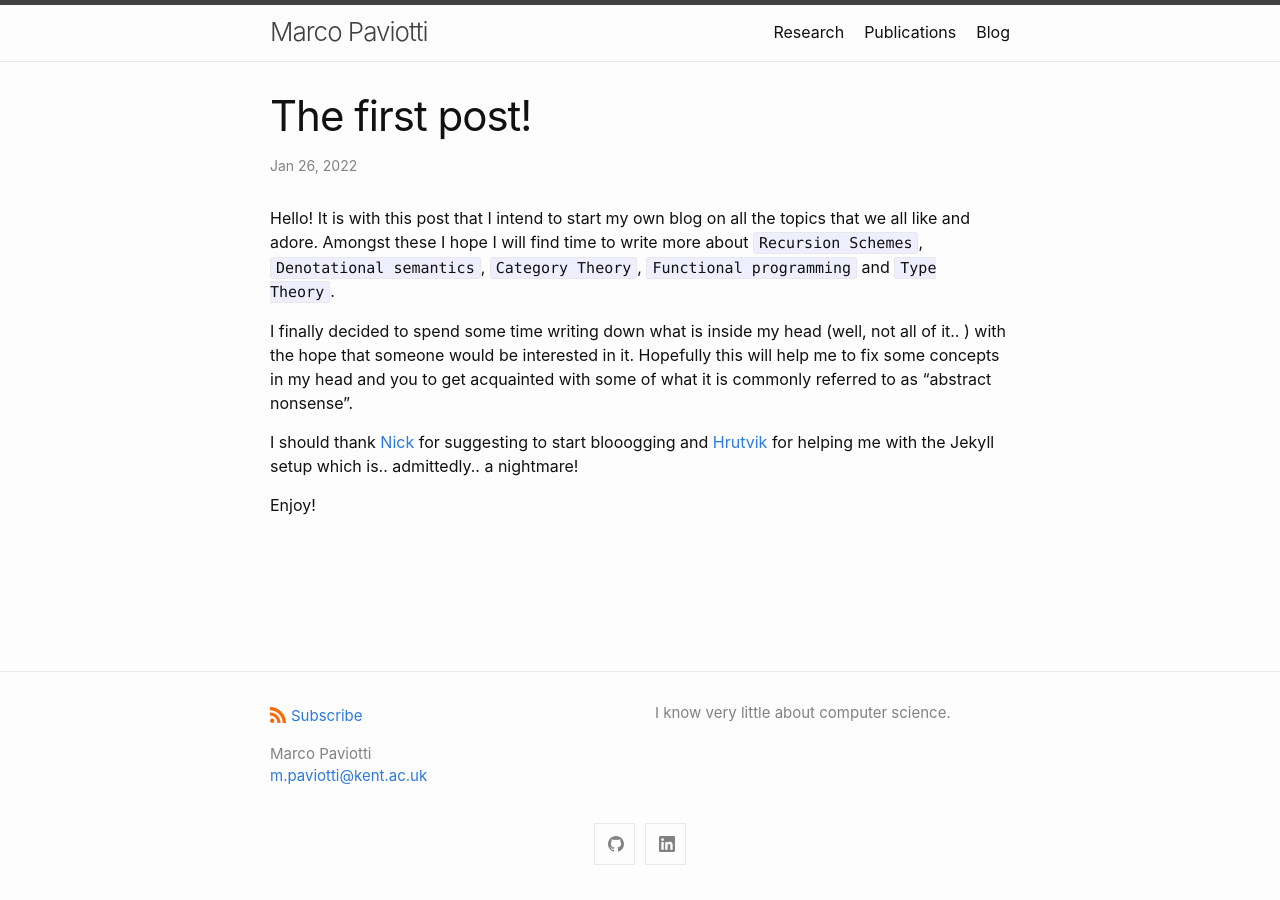
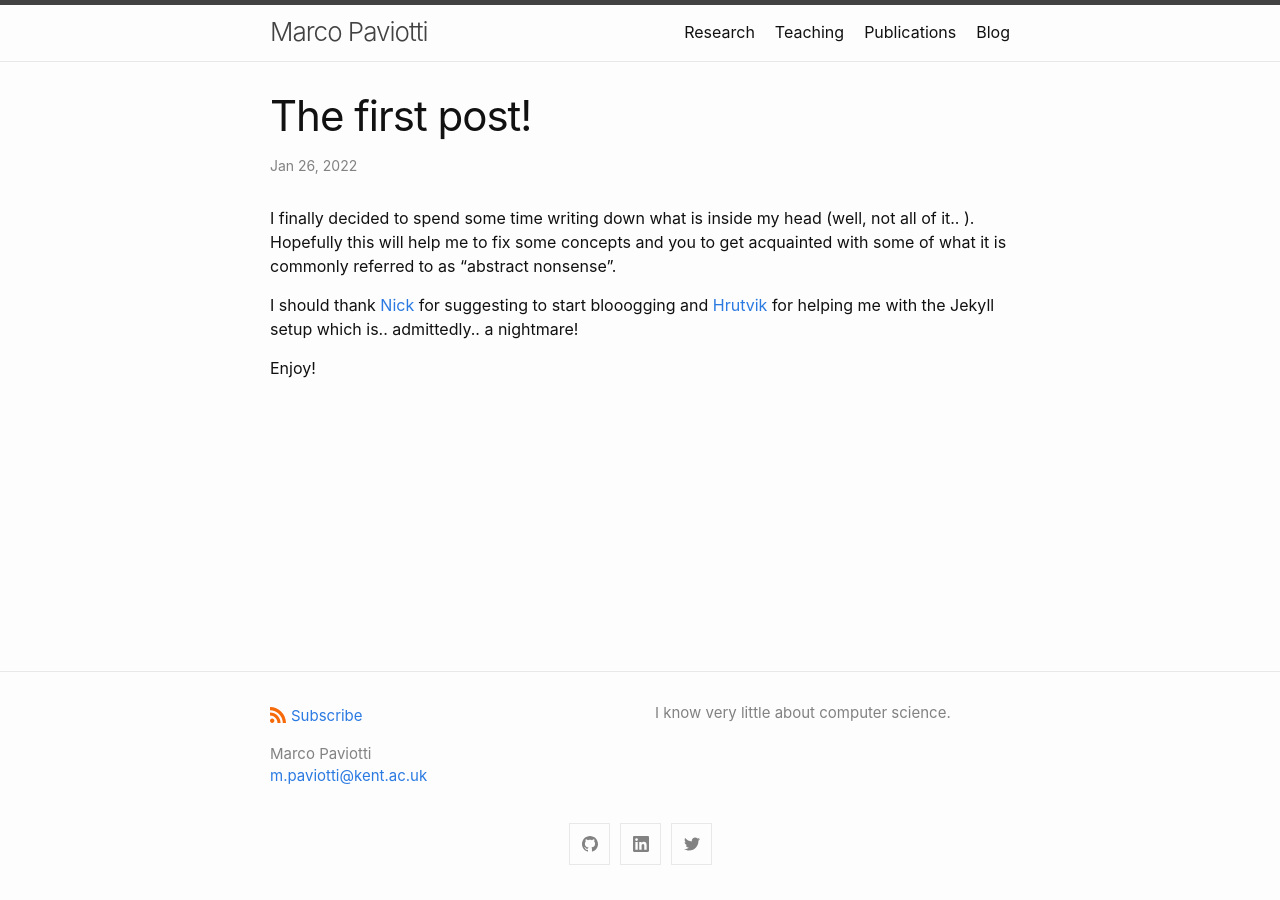
Before and after one commit to mpaviotti/mpaviotti.github.com, a Jekyll site: the page built from _posts/2022-01-26-learning.markdown, in a window 1280 px wide. Built offline with Jekyll 4.4.1, drawn with Linux system fonts in a browser that asks for light colours.

Commit message:
teaching and minor to posts

```diff
--- a/_config.yml
+++ b/_config.yml
@@ -31,7 +31,7 @@ url: "" # the base hostname & protocol for your site, e.g. http://example.com
 minima:
   skin: classic
   social_links:
-    # twitter: jekyllrb
+    twitter: m4rk1x
     github: mpaviotti
     linkedin: paviottimarco
     orcid: 0000-0002-1513-0807
@@ -43,6 +43,7 @@ plugins:
 
 header_pages:
   - research.markdown
+  - teaching.markdown
   - publications.markdown
   - blog.markdown
 
--- a/_posts/2022-01-26-learning.markdown
+++ b/_posts/2022-01-26-learning.markdown
@@ -5,12 +5,9 @@ date:   2022-01-26 14:36:21 +0000
 categories: jekyll update
 ---
 
-Hello! It is with this post that I intend to start my own blog on all the topics that we all like and adore. Amongst these I hope I will find time to write more about `Recursion Schemes`, `Denotational semantics`, `Category Theory`, `Functional programming` and `Type Theory`.
+I finally decided to spend some time writing down what is inside my head (well, not all of it.. ). Hopefully this will help me to fix some concepts and you to get acquainted with some of what it is commonly referred to as "abstract nonsense".
 
-I finally decided to spend some time writing down what is inside my head (well, not all of it.. ) with the hope that someone would be interested in it.
-Hopefully this will help me to fix some concepts in my head and you to get acquainted with some of what it is commonly referred to as "abstract nonsense".
-
-I should thank [Nick][nick-wu] for suggesting to start blooogging  and [Hrutvik][hrutvik-kanabar] for helping me with the Jekyll setup which is.. admittedly.. a nightmare!
+I should thank [Nick][nick-wu] for suggesting to start blooogging and [Hrutvik][hrutvik-kanabar] for helping me with the Jekyll setup which is.. admittedly.. a nightmare!
 
 Enjoy!
 
--- a/_posts/2022-11-10-fixed-points-CCS.markdown
+++ b/_posts/2022-11-10-fixed-points-CCS.markdown
@@ -2,9 +2,8 @@
 layout: post
 title:  "Inconsistencies in Cartesian Closed Categories with fixed-points"
 date:   2022-11-10 13:14:21 +0000
-categories: jekyll update
+categories: categories recursion
 ---
-
 Yesterday I had yet another interesting conversation with [Zhixuan
 Yang](https://yangzhixuan.github.io) where I pointed out that there is a very
 nice [paper](https://www.sciencedirect.com/science/article/pii/030439759090165E)
```
Also changed, not shown: teaching.markdown (added, +14 -0 lines).
